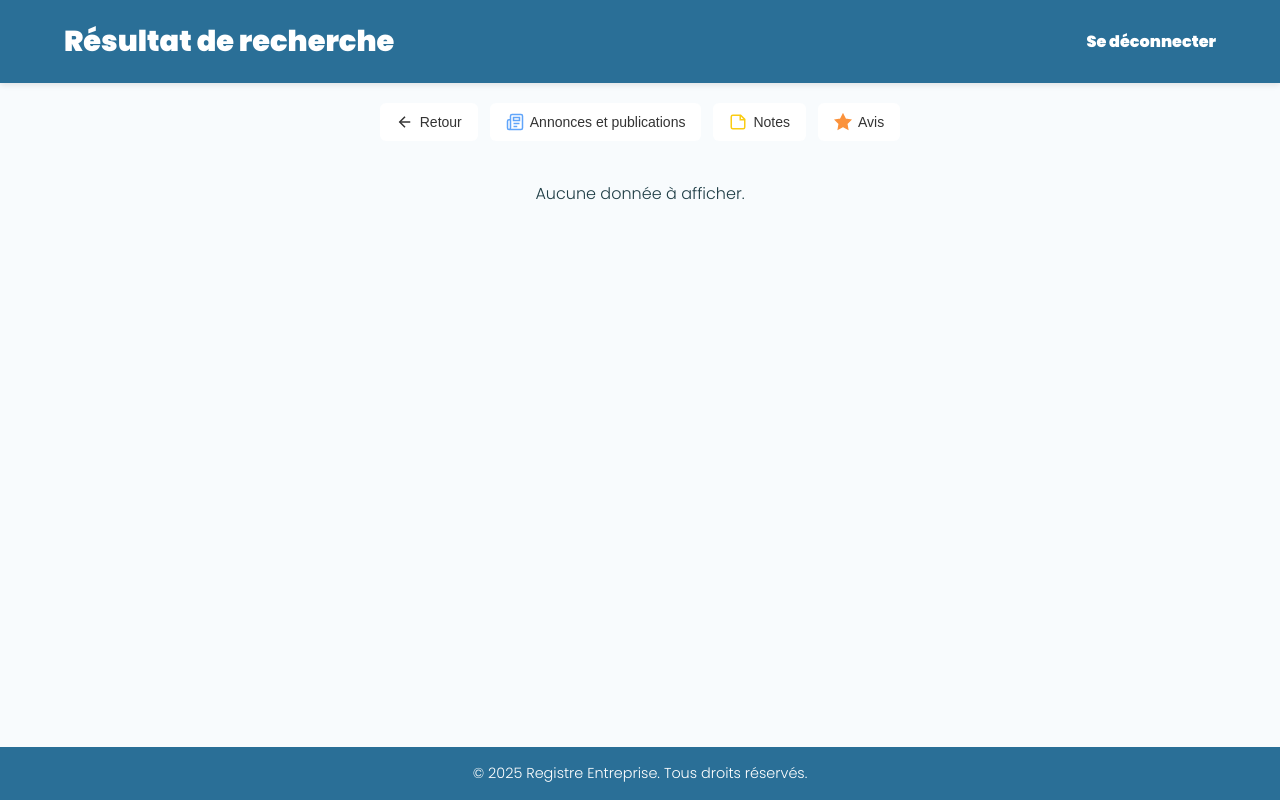
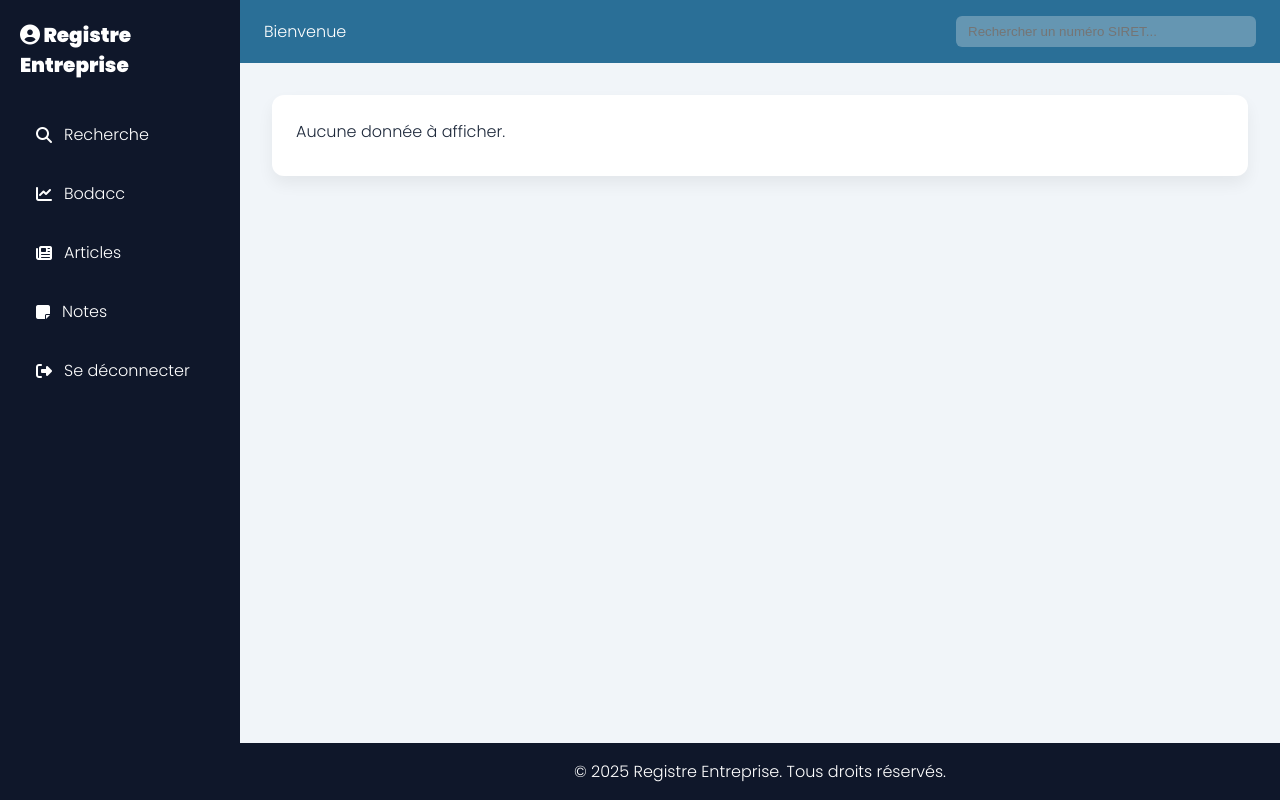
Before and after one commit to hmeyd/Portfolio-Project, a Flask app: template stage_4/templates/results.html in a window 1280 px wide. Run offline with Flask 3, Linux system fonts and the light colour scheme; the template is opened without the code that fills it, so the values that code supplies are empty; some libraries are stand-ins or nearby versions.

Commit message:
version deja pas loin

```diff
--- a/stage_4/app.py
+++ b/stage_4/app.py
@@ -223,10 +223,13 @@ from flask import jsonify
 @app.route("/bodacc", methods=["GET", "POST"])
 def bodacc():
     if "user" not in session:
+        if request.accept_mimetypes.accept_json:
+            return jsonify({"error": "Non authentifié."}), 401
         return redirect(url_for("login"))
 
     results = []
 
+    # --- Récupération du SIRET ou SIREN ---
     if request.method == "POST":
         if request.is_json:
             siret_or_siren = request.get_json().get("siret", "").strip()
@@ -235,21 +238,24 @@ def bodacc():
     else:
         siret_or_siren = request.args.get("siret", "").strip() or request.args.get("siren", "").strip()
 
+    # --- Validation ---
     if not siret_or_siren:
-        if request.is_json:
-            return jsonify({"error": "Veuillez entrer un numéro SIREN ou SIRET."}), 400
-        return render_template("bodacc.html", error="Veuillez entrer un numéro SIREN ou SIRET.")
+        msg = "Veuillez entrer un numéro SIREN ou SIRET."
+        if request.accept_mimetypes.accept_json:
+            return jsonify({"error": msg}), 400
+        return render_template("bodacc.html", error=msg)
 
     if not siret_or_siren.isdigit() or len(siret_or_siren) not in (9, 14):
         msg = "Numéro SIREN ou SIRET invalide."
-        if request.is_json:
+        if request.accept_mimetypes.accept_json:
             return jsonify({"error": msg}), 400
-        flash(msg, "warning")
         return render_template("bodacc.html", error=msg)
 
+    # --- Traitement API BODACC ---
     siren = siret_or_siren[:9] if len(siret_or_siren) == 14 else siret_or_siren
 
     url = f"https://bodacc-datadila.opendatasoft.com/api/records/1.0/search/?dataset=annonces-commerciales&q={siren}&rows=50&sort=dateparution"
+
     try:
         resp = requests.get(url)
         resp.raise_for_status()
@@ -273,17 +279,21 @@ def bodacc():
                 "description": description or "",
                 "pdf_url": fields.get("urlpdf") or generate_pdf_url(fields)
             })
-        if not results:
+
+        if not results and not request.accept_mimetypes.accept_json:
             flash("Aucune annonce trouvée pour ce SIREN.", "info")
+
     except requests.exceptions.RequestException as e:
-        if request.is_json:
-            return jsonify({"error": f"Erreur récupération annonces BODACC : {e}"}), 500
-        flash(f"Erreur récupération annonces BODACC : {e}", "danger")
+        err_msg = f"Erreur récupération annonces BODACC : {e}"
+        if request.accept_mimetypes.accept_json:
+            return jsonify({"error": err_msg}), 500
+        flash(err_msg, "danger")
 
-    if request.is_json:
+    # --- Retour JSON si API JS ---
+    if request.accept_mimetypes.accept_json:
         return jsonify({"results": results})
+
     return render_template("bodacc.html", results=results)
-
 
 
 @app.route('/prospection', methods=['GET'])
--- a/stage_4/templates/login.html
+++ b/stage_4/templates/login.html
@@ -162,6 +162,7 @@
   <header>
     <h1>Registre Entreprise</h1>
     <img src="{{ url_for('static', filename='logo.png') }}" alt="Logo">
+    <a href="{{ url_for('search') }}" class="connect-button">Rechercher une entreprise</a>
   </header>
 
   <main class="hero">
--- a/stage_4/templates/results.html
+++ b/stage_4/templates/results.html
@@ -3,284 +3,318 @@
 <head>
   <meta charset="UTF-8" />
   <meta name="viewport" content="width=device-width, initial-scale=1.0" />
-  <title>Résultat de recherche</title>
+  <title>Registre Entreprise</title>
   <link href="https://fonts.googleapis.com/css2?family=Poppins:wght@300;600;900&display=swap" rel="stylesheet" />
+  <script src="https://kit.fontawesome.com/a076d05399.js" crossorigin="anonymous"></script>
   <style>
-    * {
-      margin: 0;
-      padding: 0;
-      box-sizing: border-box;
-    }
-
+    * { box-sizing: border-box; margin: 0; padding: 0; }
     body {
       font-family: 'Poppins', sans-serif;
-      background-color: #f8fbfd;
-      color: #1f3e46;
+      background: #F1F5F9;
+      display: flex;
       min-height: 100vh;
+      color: #1E293B;
+    }
+    aside {
+      width: 240px;
+      background-color: #0F172A;
+      padding: 20px;
+      color: white;
+    }
+    aside h2 {
+      font-size: 20px;
+      margin-bottom: 30px;
+    }
+    aside nav a {
+      display: flex;
+      align-items: center;
+      padding: 12px 16px;
+      color: white;
+      text-decoration: none;
+      margin-bottom: 10px;
+      border-radius: 6px;
+      transition: background 0.3s;
+    }
+    aside nav a:hover {
+      background-color: #1E293B;
+    }
+    aside nav a i {
+      margin-right: 12px;
+    }
+    .main-content {
+      flex: 1;
       display: flex;
       flex-direction: column;
     }
-
     header {
-      background-color: #2a6f97;
+      background: #2A6F97;
       color: white;
-      padding: 20px 5%;
+      padding: 16px 24px;
       display: flex;
       justify-content: space-between;
       align-items: center;
-      box-shadow: 0 2px 6px rgba(0,0,0,0.1);
     }
-
-    header h1 {
-      font-size: 1.8rem;
+    header input[type="text"] {
+      padding: 8px 12px;
+      border-radius: 6px;
+      border: none;
+      width: 300px;
     }
-
-    header a {
-      color: white;
-      text-decoration: none;
-      font-weight: bold;
+    .content {
+      padding: 32px;
+      flex: 1;
+      overflow-y: auto;
     }
-
-    .button-row {
-      display: flex;
-      flex-wrap: wrap;
-      gap: 12px;
-      margin: 20px auto;
-      justify-content: center;
-      max-width: 900px;
-      padding: 0 5%;
-    }
-
-    .button-row button {
-      display: inline-flex;
-      align-items: center;
-      gap: 6px;
-      padding: 10px 16px;
-      background: white;
-      border: none;
-      border-radius: 6px;
-      font-size: 14px;
-      font-weight: 500;
-      color: #333;
-      cursor: pointer;
-      transition: 0.3s;
-    }
-
-    .button-row button:hover {
-      background: #f5f5f5;
-    }
-
-    .button-row svg {
-      width: 18px;
-      height: 18px;
-    }
-
-    main {
-      flex: 1;
-      padding: 20px 5%;
-      display: flex;
-      flex-direction: column;
-      gap: 24px;
-      max-width: 900px;
-      margin: 0 auto;
-    }
-
-    .result-card {
+    .card {
       background: white;
       border-radius: 12px;
+      padding: 24px;
       box-shadow: 0 8px 16px rgba(0,0,0,0.06);
-      padding: 24px;
+      margin-bottom: 24px;
     }
-
-    h2 {
-      color: #2a6f97;
+    .card h3 {
       margin-bottom: 12px;
-      font-size: 1.2rem;
+      font-size: 20px;
+      color: #0F172A;
     }
-
-    p {
-      margin-bottom: 10px;
-      font-size: 1rem;
+    .card p {
+      margin-bottom: 8px;
     }
-
-    ul {
-      list-style-type: disc;
+    .dirigeants ul {
       padding-left: 20px;
     }
-
-    li {
-      margin-bottom: 12px;
+    .dirigeants li {
+      margin-bottom: 10px;
     }
-
-    .error {
-      color: red;
-      font-weight: bold;
+    iframe {
+      margin-top: 12px;
+      width: 100%;
+      height: 300px;
+      border: none;
+      border-radius: 8px;
     }
-
-    iframe {
-      margin-top: 10px;
-      border-radius: 8px;
-      border: 0;
-    }
-
     footer {
-      background: #2a6f97;
+      background: #0F172A;
       color: white;
       text-align: center;
       padding: 16px;
-      font-size: 0.9rem;
+    }
+    @media (max-width: 768px) {
+      aside { display: none; }
+      header input[type="text"] { width: 100%; }
+    }
+    .error {
+      color: #b91c1c;
+      font-weight: 600;
     }
 
-    @media (max-width: 600px) {
-      header h1 {
-        font-size: 1.4rem;
-      }
+    aside nav a.active {
+  background-color: #2A6F97; /* bleu plus clair que le fond */
+  color: #F1F5F9;
+  font-weight: 700;
+  box-shadow: 0 0 10px #2A6F97AA;
+}
 
-      .result-card {
-        padding: 16px;
-      }
+iframe {
+  margin-top: 12px;
+  width: 100%;
+  height: 300px;
+  border: 2px solid #2A6F97; /* bordure bleue */
+  border-radius: 12px;
+  box-shadow: 0 0 16px rgba(42, 111, 151, 0.4); /* ombre plus visible */
+}
 
-      h2 {
-        font-size: 1rem;
-      }
-
-      .button-row {
-        flex-direction: column;
-        align-items: stretch;
-      }
-    }
   </style>
 </head>
+<body>
+  <aside>
+    <h2><i class="fas fa-user-circle"></i> Registre Entreprise</h2>
+    <nav>
+      <a href="{{ url_for('search_company') }}"><i class="fas fa-search"></i> Recherche</a>
+      <a href="#" id="bodacc-link"><i class="fas fa-chart-line"></i> Bodacc</a>
+      <a href="#"><i class="fas fa-newspaper"></i> Articles</a>
+      <a href="#"><i class="fas fa-sticky-note"></i> Notes</a>
+      <a href="{{ url_for('logout') }}"><i class="fas fa-sign-out-alt"></i> Se déconnecter</a>
+    </nav>
+  </aside>
 
-<body>
-  <header>
-    <h1>Résultat de recherche</h1>
-    <a href="{{ url_for('logout') }}">Se déconnecter</a>
-  </header>
+  <div class="main-content">
+    <header>
+      <span>Bienvenue</span>
+      <input type="text" placeholder="Rechercher un numéro SIRET..." disabled />
+    </header>
 
-  <div class="button-row">
-    <button onclick="window.history.back()">
-      <svg stroke="currentColor" fill="none" stroke-width="2" viewBox="0 0 24 24">
-        <path d="M12 19l-7-7 7-7"></path>
-        <path d="M19 12H5"></path>
-      </svg>
-      Retour
-    </button>
+    <div class="content">
 
-    <button onclick="openBodaccSearch('{{ data.siret }}')">
-      <svg stroke="#60A5FA" fill="none" stroke-width="2" viewBox="0 0 24 24">
-        <path d="M4 22h16a2 2 0 0 0 2-2V4a2 2 0 0 0-2-2H8a2 2 0 0 0-2 2v16a2 2 0 0 1-2 2Zm0 0a2 2 0 0 1-2-2v-9c0-1.1.9-2 2-2h2"></path>
-        <path d="M18 14h-8"></path>
-        <path d="M15 18h-5"></path>
-        <path d="M10 6h8v4h-8V6Z"></path>
-      </svg>
-      Annonces et publications
-    </button>
+      {% if error %}
+        <div class="card"><p class="error">{{ error }}</p></div>
+      {% elif data %}
+        <!-- Carte entreprise -->
+        <div class="card" id="entreprise-card">
+          <h3>{{ data.uniteLegale.denominationUniteLegale or 'Entreprise inconnue' }}</h3>
+          <p><strong>SIRET:</strong> {{ data.siret }}</p>
+          <p><strong>Adresse:</strong>
+            {% set adresse =
+              (data.adresseEtablissement.numeroVoieEtablissement | default('')) ~ ' ' ~
+              (data.adresseEtablissement.typeVoieEtablissement | default('')) ~ ' ' ~
+              (data.adresseEtablissement.libelleVoieEtablissement | default('')) ~ ', ' ~
+              (data.adresseEtablissement.codePostalEtablissement | default('')) ~ ' ' ~
+              (data.adresseEtablissement.libelleCommuneEtablissement | default(''))
+            %}
+            {{ adresse }}
+          </p>
+          <iframe src="https://www.google.com/maps?q={{ adresse | urlencode }}&output=embed" allowfullscreen></iframe>
+          <p><strong>Date de création:</strong> {{ data.dateCreationEtablissement or 'N/A' }}</p>
+          <p><strong>Activité principale:</strong> {{ data.uniteLegale.activitePrincipaleUniteLegale or 'N/A' }}</p>
+          <p><strong>Effectif:</strong> {{ data.uniteLegale.trancheEffectifsUniteLegale or 'N/A' }}</p>
+          <p><strong>Statut administratif:</strong> {{ data.uniteLegale.etatAdministratifUniteLegale or 'N/A' }}</p>
+        </div>
 
-    <button disabled>
-      <svg stroke="#FACC14" fill="none" stroke-width="2" viewBox="0 0 24 24">
-        <path d="M15.5 3H5a2 2 0 0 0-2 2v14c0 1.1.9 2 2 2h14a2 2 0 0 0 2-2V8.5L15.5 3Z"></path>
-        <path d="M15 3v6h6"></path>
-      </svg>
-      Notes
-    </button>
+        <!-- Section dirigeants -->
+        <div class="card dirigeants" id="dirigeants-card">
+          <h3>Dirigeants</h3>
+          {% if dirigeants %}
+            <ul>
+              {% for d in dirigeants %}
+                <li>
+                  <strong>{{ d.prenom }} {{ d.nom }}</strong><br/>
+                  Fonction: {{ d.fonction or 'N/A' }}<br/>
+                  Nommé le: {{ d.date_nomination or 'N/A' }}<br/>
+                  Statut: {{ d.statut_administratif or 'N/A' }}
+                </li>
+              {% endfor %}
+            </ul>
+          {% else %}
+            <p>Aucun dirigeant trouvé.</p>
+          {% endif %}
+        </div>
+      {% else %}
+        <div class="card">
+          <p>Aucune donnée à afficher.</p>
+        </div>
+      {% endif %}
 
-    <button disabled>
-      <svg stroke="#FB923C" fill="#FB923C" stroke-width="2" viewBox="0 0 24 24">
-        <polygon points="12 2 15.09 8.26 22 9.27 17 14.14 18.18 21.02 12 17.77 5.82 21.02 7 14.14 2 9.27 8.91 8.26 12 2"></polygon>
-      </svg>
-      Avis
-    </button>
+      <!-- Résultats BODACC dynamiques ici -->
+      <div id="bodacc-results"></div>
+
+    </div>
+
+    <footer>
+      &copy; 2025 Registre Entreprise. Tous droits réservés.
+    </footer>
   </div>
 
-  <main>
-    {% if error %}
-      <p class="error">{{ error }}</p>
+  <script>
+    document.addEventListener("DOMContentLoaded", () => {
+  const navLinks = document.querySelectorAll("aside nav a");
+  const bodaccLink = document.getElementById("bodacc-link");
+  const contentDiv = document.getElementById("bodacc-results");
+  const entrepriseCard = document.getElementById("entreprise-card");
+  const dirigeantsCard = document.getElementById("dirigeants-card");
+  const siret = "{{ data.siret if data else '' }}";
 
-    {% elif data %}
-      <div class="result-card">
-        <p><strong>SIRET :</strong> {{ data.siret }}</p>
-        <p><strong>Nom :</strong> {{ data.uniteLegale.denominationUniteLegale or 'N/A' }}</p>
+  // Fonction pour enlever la classe active de tous les liens
+  function clearActive() {
+    navLinks.forEach(link => link.classList.remove("active"));
+  }
 
-        <p><strong>Adresse :</strong>
-          {% if data.adresseEtablissement %}
-            {% set adresse_parts = [
-              data.adresseEtablissement.numeroVoieEtablissement | default(''),
-              data.adresseEtablissement.typeVoieEtablissement | default(''),
-              data.adresseEtablissement.libelleVoieEtablissement | default(''),
-              data.adresseEtablissement.codePostalEtablissement | default(''),
-              data.adresseEtablissement.libelleCommuneEtablissement | default('')
-            ] %}
-            {% set adresse = adresse_parts | join(' ') %}
-            {{ adresse }}
-            <br><br>
-            <iframe
-              width="100%"
-              height="300"
-              frameborder="0"
-              title="Carte de localisation"
-              src="https://www.google.com/maps?q={{ adresse | urlencode }}&output=embed"
-              allowfullscreen
-            ></iframe>
-          {% else %}
-            N/A
-          {% endif %}
-        </p>
+  // Par défaut, activer le lien Recherche si la page est chargée sans clic (tu peux adapter selon ta logique)
+  const currentUrl = window.location.pathname;
+  navLinks.forEach(link => {
+    // Par exemple activer Recherche si URL contient 'search_company'
+    if (link.href.includes("search_company") && !link.id) {
+      clearActive();
+      link.classList.add("active");
+    }
+  });
 
-        <p><strong>Date de création :</strong> {{ data.dateCreationEtablissement or 'N/A' }}</p>
-        <p><strong>Activité principale :</strong> {{ data.uniteLegale.activitePrincipaleUniteLegale or 'N/A' }}</p>
-        <p><strong>Effectif :</strong> {{ data.uniteLegale.trancheEffectifsUniteLegale or 'N/A' }}</p>
-        <p><strong>Statut administratif :</strong> {{ data.uniteLegale.etatAdministratifUniteLegale or 'N/A' }}</p>
-      </div>
+  // Gérer le clic sur Bodacc
+  bodaccLink.addEventListener("click", async (e) => {
+    e.preventDefault();
 
-      <div class="result-card">
-        <h2>Dirigeants</h2>
-        {% if dirigeants %}
-          <ul>
-            {% for d in dirigeants %}
-              <li>
-                <strong>Nom :</strong> {{ d.nom or 'N/A' }}<br>
-                <strong>Prénom :</strong> {{ d.prenom or 'N/A' }}<br>
-                <strong>Fonction :</strong> {{ d.fonction or 'N/A' }}<br>
-                <strong>Date de nomination :</strong> {{ d.date_nomination or 'N/A' }}<br>
-                <strong>Statut administratif :</strong> {{ d.statut_administratif or 'N/A' }}
-              </li>
-            {% endfor %}
-          </ul>
-        {% else %}
-          <p>Aucun dirigeant trouvé.</p>
-        {% endif %}
-      </div>
+    clearActive();
+    bodaccLink.classList.add("active");
 
-    {% else %}
-      <p>Aucune donnée à afficher.</p>
-    {% endif %}
-  </main>
+    // Masquer la carte entreprise ET la section dirigeants
+    if (entrepriseCard) entrepriseCard.style.display = "none";
+    if (dirigeantsCard) dirigeantsCard.style.display = "none";
 
-  <footer>
-    &copy; 2025 Registre Entreprise. Tous droits réservés.
-  </footer>
+    if (!siret) {
+      contentDiv.innerHTML = "<div class='card'><p>Aucun SIRET disponible.</p></div>";
+      return;
+    }
 
-  <script>
-  function openBodaccSearch(siret) {
-    if (siret) {
-      const form = document.createElement("form");
-      form.method = "POST";
-      form.action = "/bodacc";
+    contentDiv.innerHTML = "<div class='card'><p>Chargement des annonces BODACC...</p></div>";
 
-      const input = document.createElement("input");
-      input.type = "hidden";
-      input.name = "siret";
-      input.value = siret;
+    try {
+      const res = await fetch(`/bodacc?siret=${siret}`, {
+        headers: { "Accept": "application/json" }
+      });
+      const data = await res.json();
 
-      form.appendChild(input);
-      document.body.appendChild(form);
-      form.submit();
-    } else {
-      alert("Numéro SIRET introuvable !");
+      if (data.error) {
+        contentDiv.innerHTML = `<div class='card'><p>${data.error}</p></div>`;
+      } else if (data.results.length === 0) {
+        contentDiv.innerHTML = `<div class='card'><p>Aucune annonce trouvée pour ce SIREN.</p></div>`;
+      } else {
+        let html = `
+          <div class="card">
+            <h3>Annonces BODACC</h3>
+            <table style="width:100%; border-collapse: collapse; font-weight: 300; font-size: 0.95rem; color: #333;">
+              <thead>
+                <tr style="background-color: #e0f0fb; font-weight: 600; color: #2a6f97;">
+                  <th style="padding: 12px 10px; text-align:left; border-bottom: 1px solid #ddd;">Date de parution</th>
+                  <th style="padding: 12px 10px; text-align:left; border-bottom: 1px solid #ddd;">Type d'avis</th>
+                  <th style="padding: 12px 10px; text-align:left; border-bottom: 1px solid #ddd;">Tribunal</th>
+                  <th style="padding: 12px 10px; text-align:left; border-bottom: 1px solid #ddd;">Référence</th>
+                  <th style="padding: 12px 10px; text-align:left; border-bottom: 1px solid #ddd;">Description</th>
+                  <th style="padding: 12px 10px; border-bottom: 1px solid #ddd;">PDF</th>
+                </tr>
+              </thead>
+              <tbody>`;
+        data.results.forEach(r => {
+          html += `
+            <tr>
+              <td style="padding: 12px 10px; border-bottom: 1px solid #ddd;">${r.date_parution}</td>
+              <td style="padding: 12px 10px; border-bottom: 1px solid #ddd;">${r.type_avis || r.type_document}</td>
+              <td style="padding: 12px 10px; border-bottom: 1px solid #ddd;">${r.tribunal || r.source || ''}</td>
+              <td style="padding: 12px 10px; border-bottom: 1px solid #ddd;">${r.reference || r.numeroannonce || ''}</td>
+              <td style="padding: 12px 10px; border-bottom: 1px solid #ddd;">${r.description || ''}</td>
+              <td style="padding: 12px 10px; border-bottom: 1px solid #ddd;">
+                ${r.pdf_url ? `<a href="${r.pdf_url}" target="_blank" rel="noopener noreferrer">Voir PDF</a>` : "N/A"}
+              </td>
+            </tr>`;
+        });
+        html += `
+              </tbody>
+            </table>
+          </div>
+        `;
+        contentDiv.innerHTML = html;
+      }
+    } catch (err) {
+      contentDiv.innerHTML = `<div class='card'><p>Erreur lors du chargement des annonces.</p></div>`;
+      console.error(err);
     }
-  }
-</script>
+  });
 
+  // Si tu as d'autres liens cliquables comme Recherche, tu peux ajouter aussi :
+  navLinks.forEach(link => {
+    if (link.id !== "bodacc-link") {
+      link.addEventListener("click", () => {
+        clearActive();
+        link.classList.add("active");
+
+        // Ici tu peux gérer l'affichage du contenu pour ces liens,
+        // par exemple afficher les cartes entreprise et dirigeants et masquer bodacc-results
+        if (entrepriseCard) entrepriseCard.style.display = "";
+        if (dirigeantsCard) dirigeantsCard.style.display = "";
+        contentDiv.innerHTML = ""; // vider contenu bodacc si besoin
+      });
+    }
+  });
+});
+
+  </script>
 </body>
 </html>
```
Also changed, not shown: stage_4/templates/bodacc.html (+53 -122 lines).
